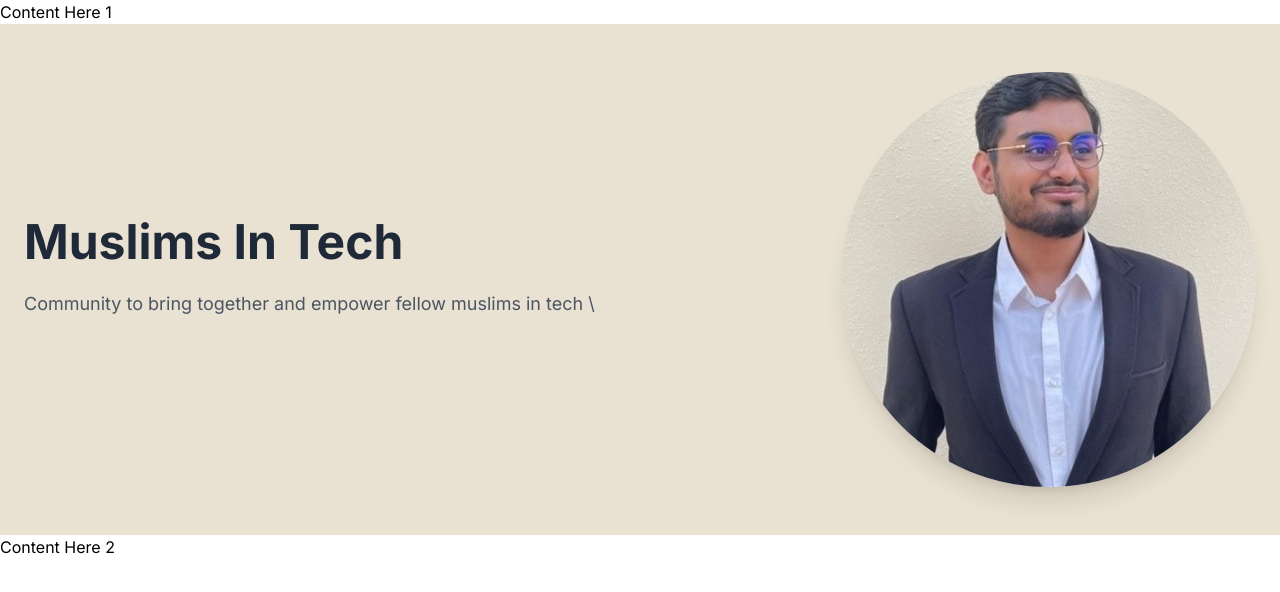
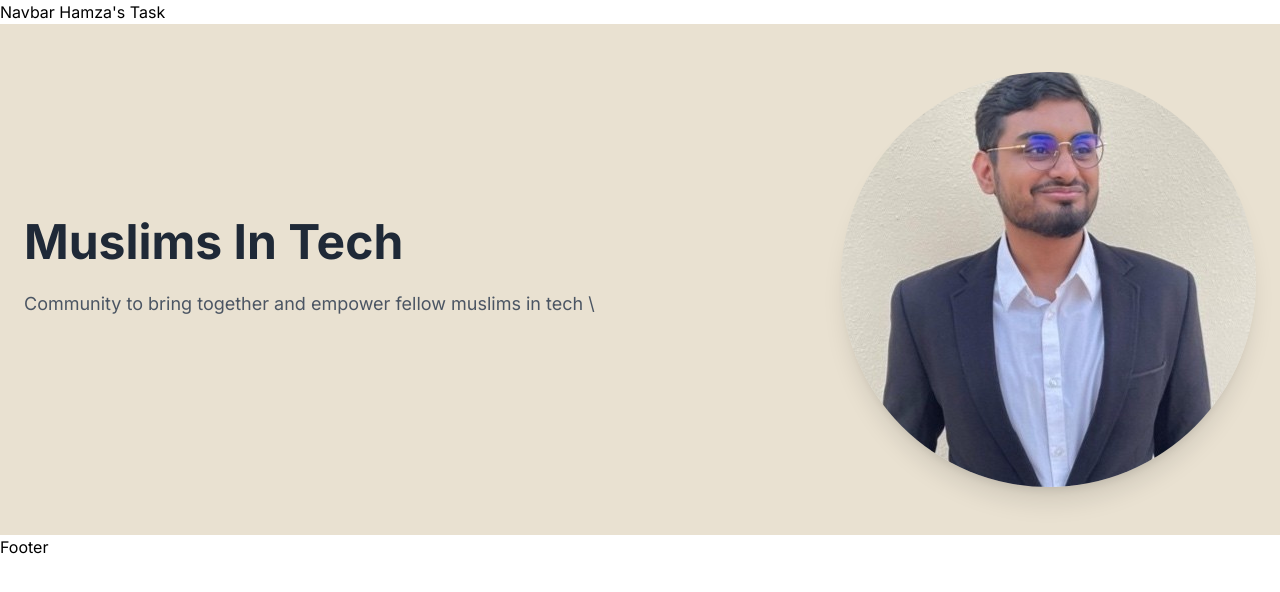
Before and after one commit to Muslims-in-Tech-MIT/muslims-in-tech-landing, a Next.js app: page / in a window 1280 px wide. Shown: the top 592 px of the page. Built offline with nearby package versions, Linux system fonts and the light colour scheme.

Commit message:
added comment for hamza's task

```diff
--- a/components/sections/Footer/page.tsx
+++ b/components/sections/Footer/page.tsx
@@ -1,7 +1,7 @@
 import React from 'react'; // Ensure React is imported
 
 const FooterSection = () => {
-  return <section>Content Here 2</section>;
+  return <section>Footer</section>;
 };
 
 export default FooterSection;
--- a/components/sections/Navbar/page.tsx
+++ b/components/sections/Navbar/page.tsx
@@ -1,7 +1,7 @@
 import React from 'react'; // Ensure React is imported
 
 const NavbarSection = () => {
-  return <section>Content Here 1</section>;
+  return <section>Navbar Hamza's Task</section>;
 };
 
 export default NavbarSection;
```
